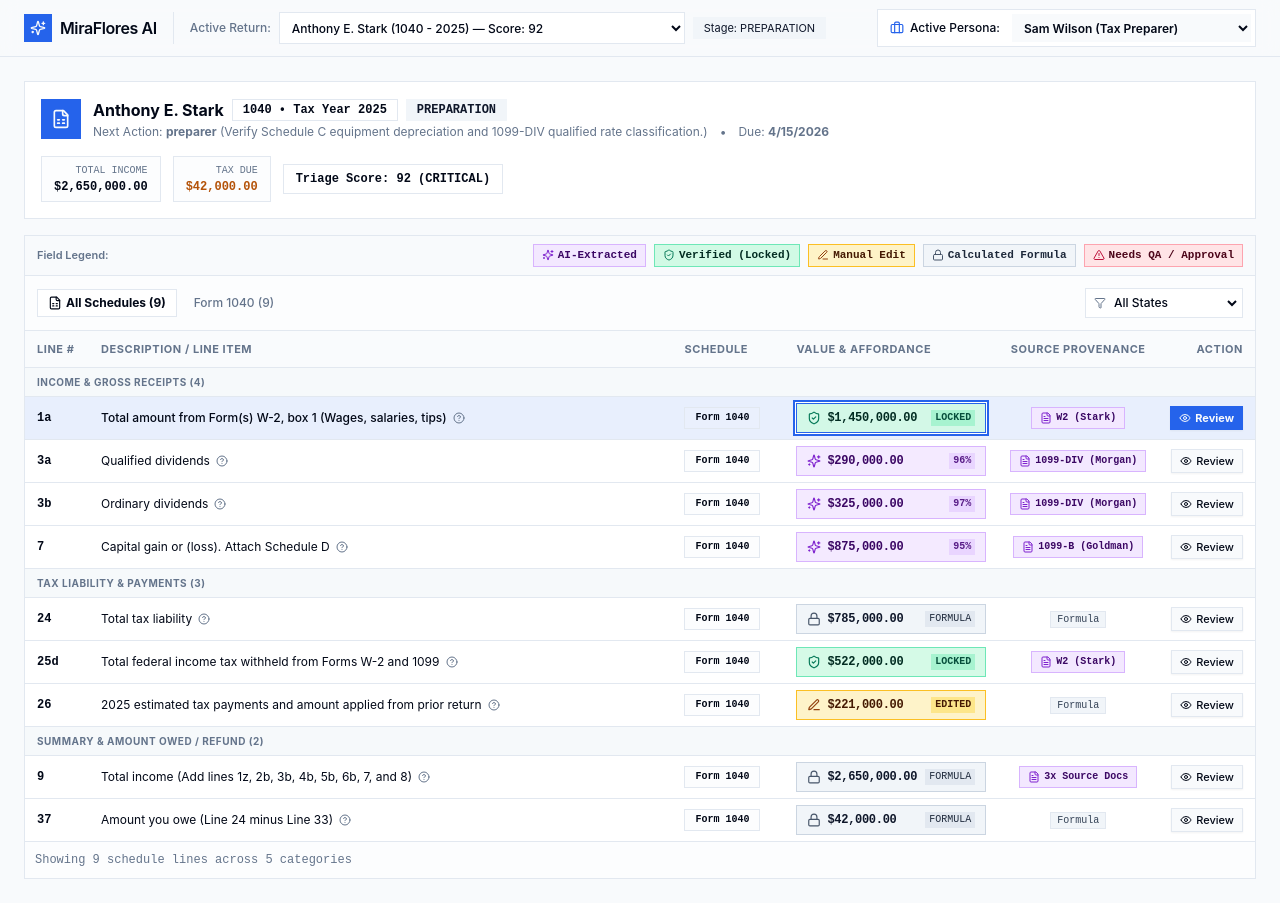
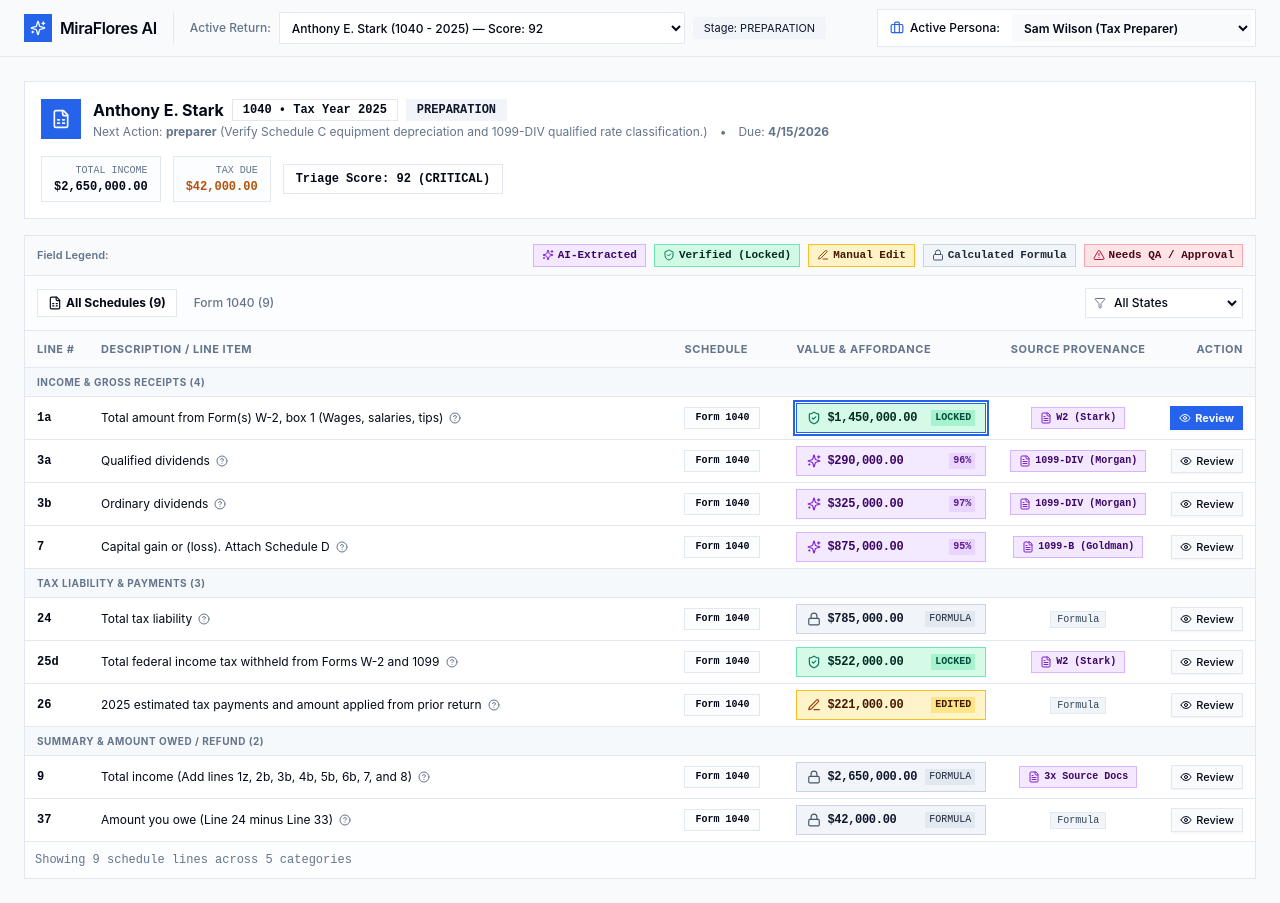
Before and after one commit to Diamagnetic/miraflores-ai-tax-platform, a React (Vite) app: page / in a window 1280 px wide. Built offline with nearby package versions, Linux system fonts and the light colour scheme.

Commit message:
fix(table): remove selected row background highlighting

```diff
--- a/src/components/return-review/TaxFormViewer.tsx
+++ b/src/components/return-review/TaxFormViewer.tsx
@@ -295,9 +295,7 @@
                           key={field.id}
                           ref={isSelected ? activeRowRef : null}
                           onClick={() => handleRowClick(field.id)}
-                          className={`transition-colors cursor-pointer hover:bg-muted/30 ${
-                            isSelected ? 'bg-primary/10 font-medium' : ''
-                          }`}
+                          className="transition-colors cursor-pointer hover:bg-muted/30"
                         >
                           {/* Line Number without "Line" prefix */}
                           <td className="py-2 px-3 font-mono font-bold text-foreground whitespace-nowrap">
```
